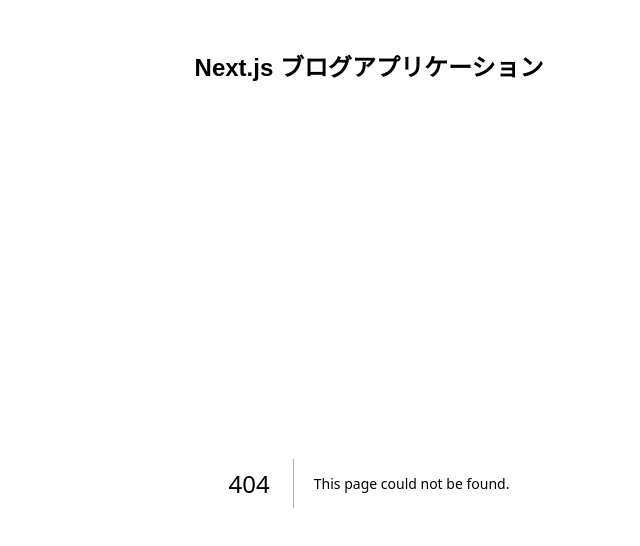
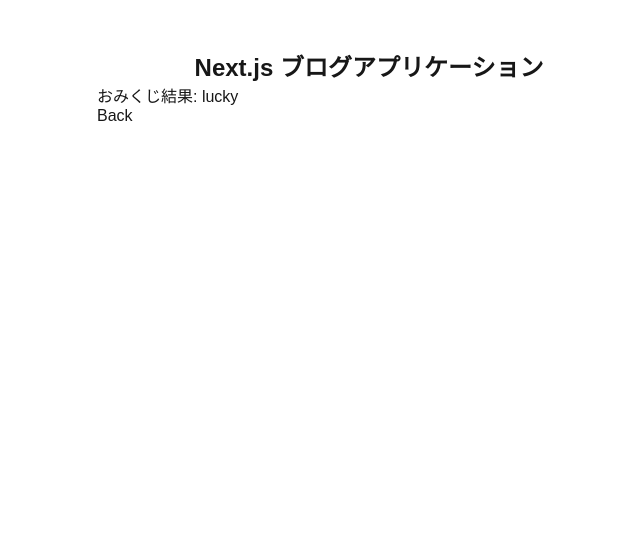
Before and after one commit to daiiiichi/nextjs-blog, a Next.js app: page /posts/lottery in a window 1280 px wide. Before the commit this address had no page. Shown: the top 546 px of the page, without its empty margins (271-911 px from the left). Built offline with nearby package versions, Linux system fonts and the light colour scheme.

Commit message:
APIを利用したおみくじページの作成

```diff
--- /dev/null
+++ b/src/pages/api/lottery.ts
@@ -0,0 +1,20 @@
+import type { NextApiRequest, NextApiResponse } from "next";
+
+export type LotteryResult = {
+  result: string;
+};
+
+export default function handler(
+  req: NextApiRequest,
+  res: NextApiResponse<LotteryResult>
+) {
+  const fortune = Math.random();
+  let result = "unlucky";
+  if (fortune >= 0.5) {
+    result = "lucky";
+  }
+  if (fortune >= 0.75) {
+    result = "very lucky";
+  }
+  res.status(200).json({ result });
+}
--- a/src/pages/index.tsx
+++ b/src/pages/index.tsx
@@ -9,6 +9,7 @@
         <Image src="/reysol.png" alt="Reysol Logo" width={180} height={180} />
         <Link href="/posts/first-post">First Post</Link>
         <Link href="/posts">View Blog</Link>
+        <Link href="/posts/lottery">Play Lottery</Link>
       </div>
     </>
   );
--- /dev/null
+++ b/src/pages/posts/lottery.tsx
@@ -0,0 +1,18 @@
+import { NextPage } from "next";
+import Link from "next/link";
+import { LotteryResult } from "../api/lottery";
+import useSWR from "swr";
+
+const fetcher = (url: string): Promise<LotteryResult> =>
+  fetch(url).then((response) => response.json());
+
+const Lottery: NextPage<{}> = () => {
+  const { data: lottery } = useSWR("/api/lottery", fetcher);
+  return (
+    <>
+      <p>おみくじ結果: {lottery?.result}</p>
+      <Link href="/">Back</Link>
+    </>
+  );
+};
+export default Lottery;
```
Also changed, not shown: package.json (+4 -3 lines), 1 other file (tests, documents, lock files or other folders).
